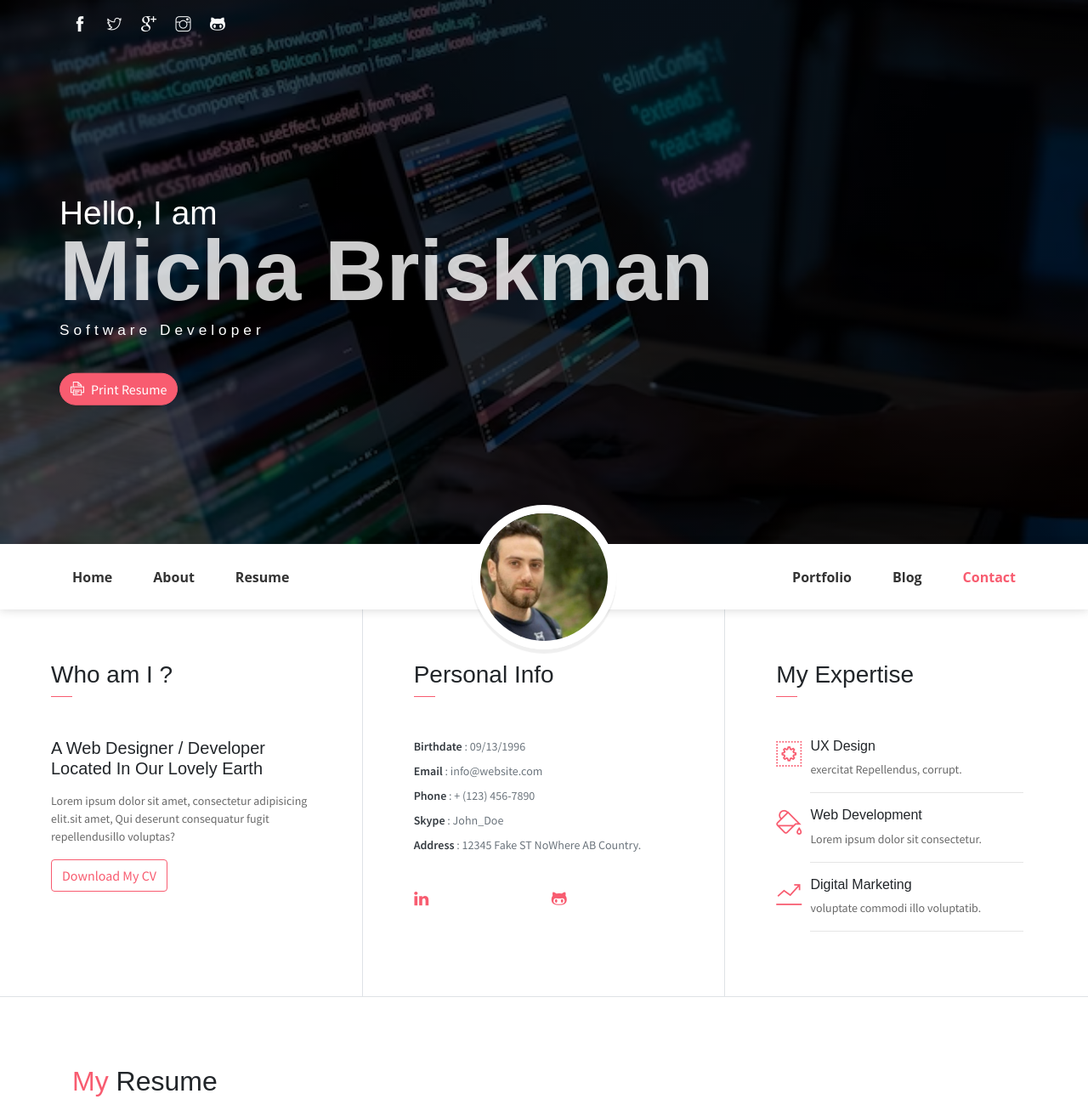
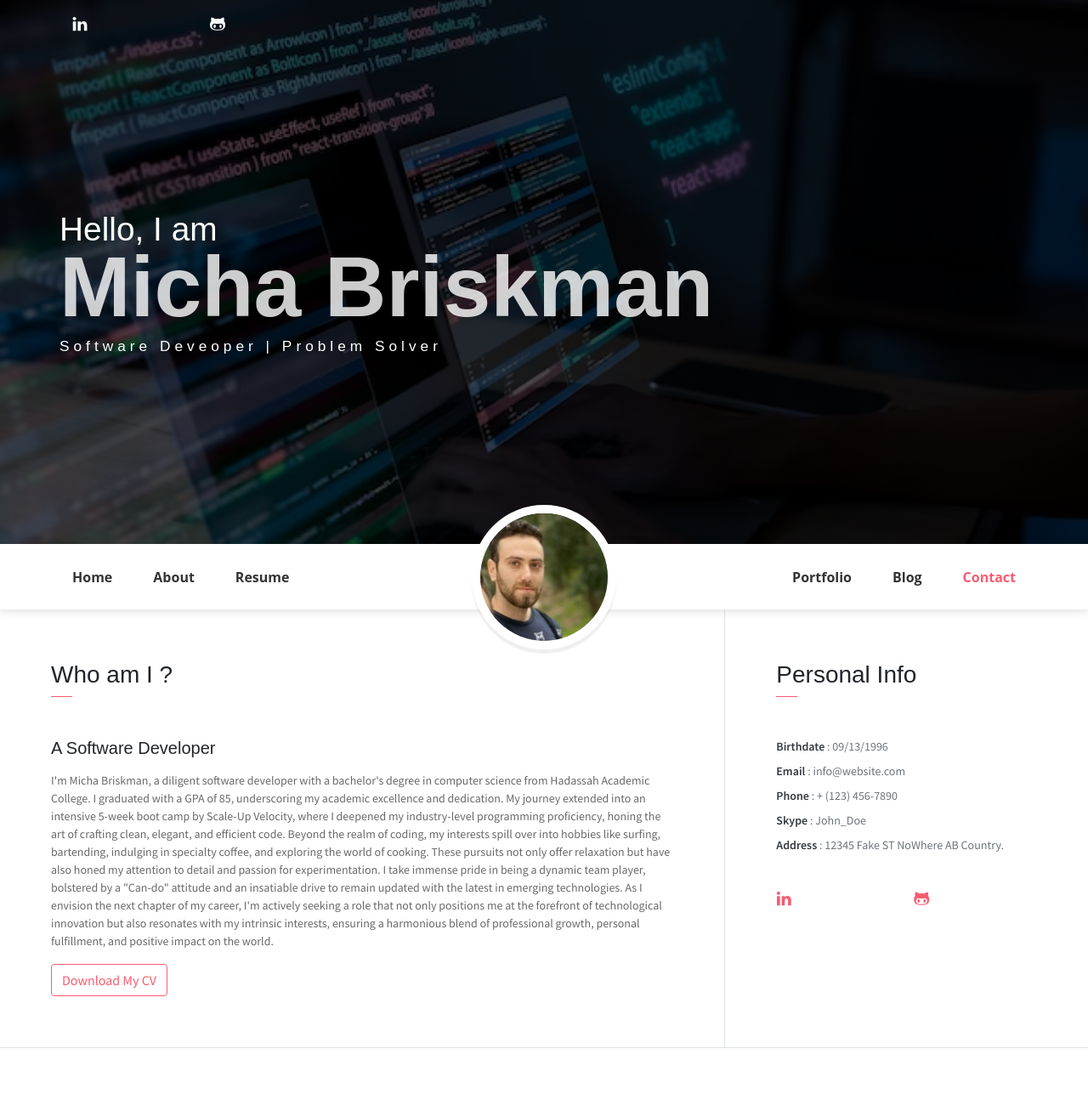
Before and after one commit to MichaBriskman/MichaBriskman.github.io, a plain HTML site: page index.html in a window 1280 px wide. Shown: the top 1300 px of the page at 85% size. Drawn offline with Linux system fonts and the light colour scheme; some packages are replaced by stand-ins of ours; some icons are missing.

Commit message:
change index

```diff
--- a/index.html
+++ b/index.html
@@ -5,6 +5,7 @@
     <meta name="viewport" content="width=device-width, initial-scale=1, shrink-to-fit=no">
     <meta name="description" content="Micha Briskman">
     <meta name="author" content="Devcrud">
+    <link rel="icon" type="image/svg+xml" href="assets/imgs/mbLogo.jpg">
     <title>Micha Briskman Portfolio</title>
     <!-- font icons -->
     <link rel="stylesheet" href="assets/vendors/themify-icons/css/themify-icons.css">
@@ -16,17 +17,13 @@
     <header class="header">
         <div class="container">
             <ul class="social-icons pt-3">
-                <li class="social-item"><a class="social-link text-light" href=""><i class="ti-facebook" aria-hidden="true"></i></a></li>
-                <li class="social-item"><a class="social-link text-light" href="#"><i class="ti-twitter" aria-hidden="true"></i></a></li>
-                <li class="social-item"><a class="social-link text-light" href="#"><i class="ti-google" aria-hidden="true"></i></a></li>
-                <li class="social-item"><a class="social-link text-light" href="#"><i class="ti-instagram" aria-hidden="true"></i></a></li>
-                <li class="social-item"><a class="social-link text-light" href="#"><i class="ti-github" aria-hidden="true"></i></a></li>
+                <li class="social-item"><a class="social-link text-light" href="https://www.linkedin.com/in/micha-briskman-b45b5a69/"><i class="ti-linkedin" aria-hidden="true"></i></a></li>
+                <li class="social-item"><a class="social-link text-light" href="https://github.com/MichaBriskman"><i class="ti-github" aria-hidden="true"></i></a></li>
             </ul>
             <div class="header-content">
-                <h4 class="header-subtitle" >Hello, I am</h4>
-                <h1 class="header-title">Micha Briskman</h1>
-                <h6 class="header-mono" >Software Developer</h6>
-                <button class="btn btn-primary btn-rounded"><i class="ti-printer pr-2"></i>Print Resume</button>
+                <h3 class="header-subtitle" >Hello, I am</h3>
+                <h3 class="header-title">Micha Briskman</h3>
+                <h6 class="header-mono" >Software Deveoper | Problem Solver</h6>
             </div>
         </div>
     </header>
@@ -70,11 +67,12 @@
     </nav>
     <div class="container-fluid">
         <div id="about" class="row about-section">
-            <div class="col-lg-4 about-card">
+            <div class="col-lg-8 about-card">
                 <h3 class="font-weight-light">Who am I ?</h3>
                 <span class="line mb-5"></span>
-                <h5 class="mb-3">A Web Designer / Developer Located In Our Lovely Earth</h5>
-                <p class="mt-20">Lorem ipsum dolor sit amet, consectetur adipisicing elit.sit amet, Qui deserunt consequatur fugit repellendusillo voluptas?</p>
+                <h5 class="mb-3">A Software Developer</h5>
+                <p class="mt-20">I'm Micha Briskman, a diligent software developer with a bachelor's degree in computer science from Hadassah
+                     Academic College. I graduated with a GPA of 85, underscoring my academic excellence and dedication. My journey extended into an intensive 5-week boot camp by Scale-Up Velocity, where I deepened my industry-level programming proficiency, honing the art of crafting clean, elegant, and efficient code. Beyond the realm of coding, my interests spill over into hobbies like surfing, bartending, indulging in specialty coffee, and exploring the world of cooking. These pursuits not only offer relaxation but have also honed my attention to detail and passion for experimentation. I take immense pride in being a dynamic team player, bolstered by a "Can-do" attitude and an insatiable drive to remain updated with the latest in emerging technologies. As I envision the next chapter of my career, I'm actively seeking a role that not only positions me at the forefront of technological innovation but also resonates with my intrinsic interests, ensuring a harmonious blend of professional growth, personal fulfillment, and positive impact on the world.</p>
                 <button class="btn btn-outline-danger"><i class="icon-down-circled2 "></i>Download My CV</button>
             </div>
             <div class="col-lg-4 about-card">
@@ -92,34 +90,7 @@
                     <li class="social-item"><a class="social-link" href="https://github.com/MichaBriskman"><i class="ti-github" aria-hidden="true"></i></a></li>
                 </ul>
             </div>
-            <div class="col-lg-4 about-card">
-                <h3 class="font-weight-light">My Expertise</h3>
-                <span class="line mb-5"></span>
-                <div class="row">
-                    <div class="col-1 text-danger pt-1"><i class="ti-widget icon-lg"></i></div>
-                    <div class="col-10 ml-auto mr-3">
-                        <h6>UX Design</h6>
-                        <p class="subtitle"> exercitat Repellendus,  corrupt.</p>
-                        <hr>
-                    </div>
-                </div>
-                <div class="row">
-                    <div class="col-1 text-danger pt-1"><i class="ti-paint-bucket icon-lg"></i></div>
-                    <div class="col-10 ml-auto mr-3">
-                        <h6>Web Development</h6>
-                        <p class="subtitle">Lorem ipsum dolor sit consectetur.</p>
-                        <hr>
-                    </div>
-                </div>
-                <div class="row">
-                    <div class="col-1 text-danger pt-1"><i class="ti-stats-up icon-lg"></i></div>
-                    <div class="col-10 ml-auto mr-3">
-                        <h6>Digital Marketing</h6>
-                        <p class="subtitle">voluptate commodi illo voluptatib.</p>
-                        <hr>
-                    </div>
-                </div>
-            </div>
+
         </div>
     </div>
 
```
